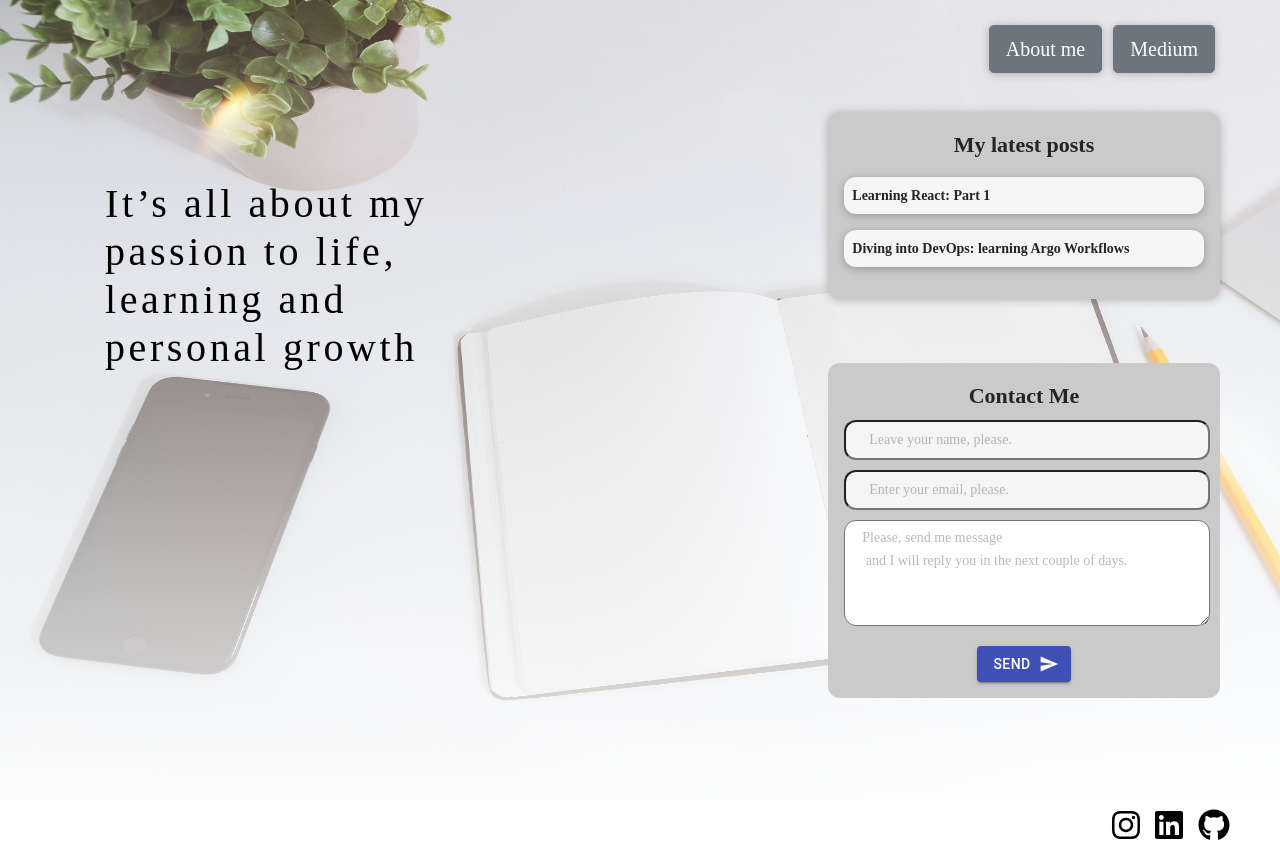
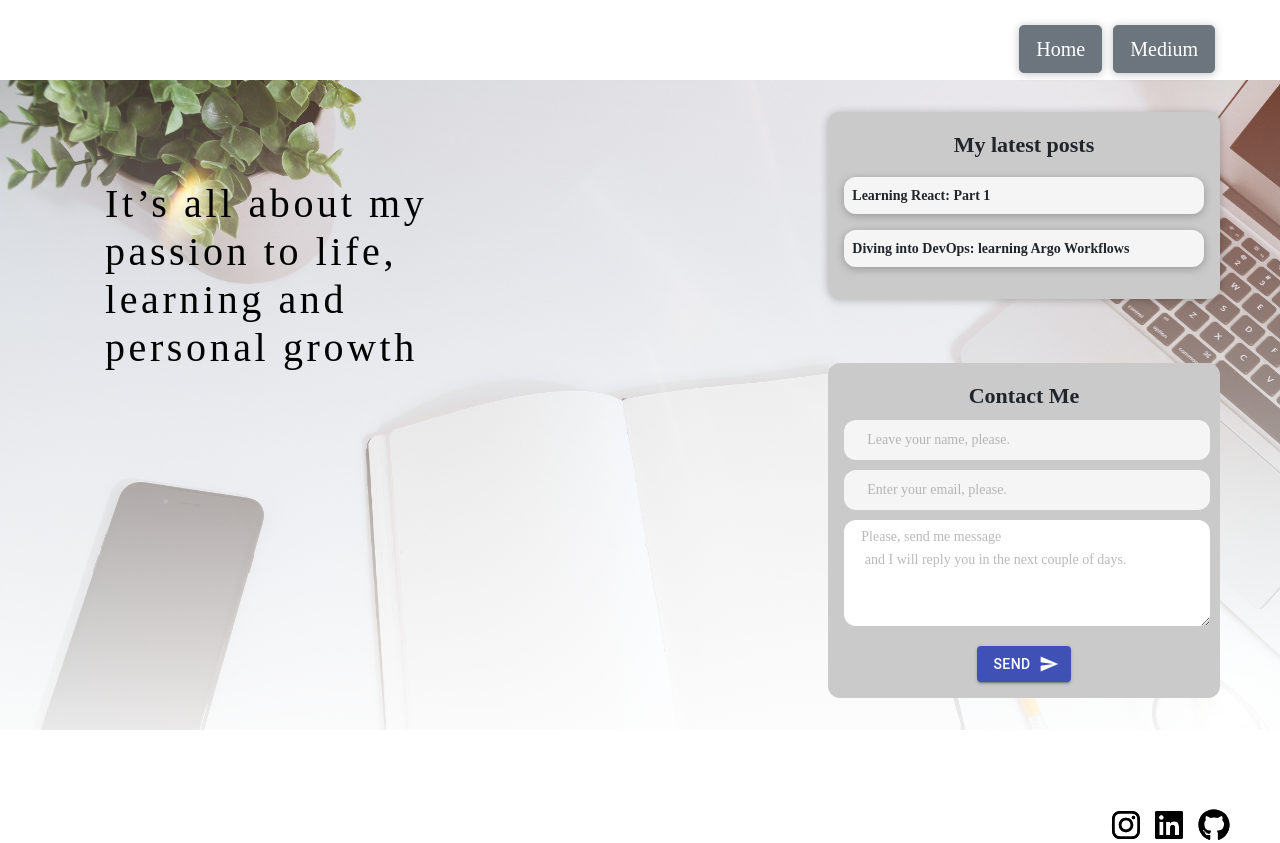
Before and after one commit to olesiaMartushkanova/react-typescript-blog, a React (Create React App) app in the folder my-app/: page / in a window 1280 px wide. After the commit the page ends 800 px from the top, so only its background shows below. Built offline with nearby package versions, Linux system fonts and the light colour scheme; no server answers; a web font is replaced by a local one.

Commit message:
working on page

```diff
--- a/my-app/src/App.tsx
+++ b/my-app/src/App.tsx
@@ -3,16 +3,21 @@ import { ABOUT_ME_PATH, HOME_PATH } from './utils/constants';
 import AboutMe from './pages/AboutMe/AboutMe';
 import Home from './pages/Home/Home';
 import Footer from './components/footer/Footer';
+import Page from './components/common/Page/Page';
 
 export const App = () => {
   return (
     <Router>
       <Switch>
         <Route exact path={HOME_PATH} component={Home}>
-          <Home />
+          <Page path={ABOUT_ME_PATH} text='Home'>
+            <Home />
+          </Page>
         </Route>
         <Route path={ABOUT_ME_PATH} component={AboutMe}>
-          <AboutMe />
+          <Page path={HOME_PATH} text='About me'>
+            <AboutMe />
+          </Page>
         </Route>
       </Switch>
       <Footer />
--- /dev/null
+++ b/my-app/src/components/common/Page/Page.css
@@ -0,0 +1,7 @@
+.buttonsContainer {
+  position: absolute;
+  display: flex;
+  right: 0;
+  margin-top: 25px;
+  margin-right: 65px;
+}
--- /dev/null
+++ b/my-app/src/components/common/Page/Page.tsx
@@ -0,0 +1,23 @@
+import Navigation from '../../main/Navigation/Navigation';
+import React from 'react';
+import Footer from '../../footer/Footer';
+import './Page.css';
+
+interface IPage {
+  path: string;
+  text: string;
+}
+
+const Page: React.FC<IPage> = (props) => {
+  const { children, path, text } = props;
+
+  return (
+    <div>
+      <Navigation path={path} text={text} className='buttonsContainer' />
+      {children}
+      <Footer />
+    </div>
+  );
+};
+
+export default Page;
--- a/my-app/src/components/footer/Footer.css
+++ b/my-app/src/components/footer/Footer.css
@@ -1,7 +1,7 @@
 .footer {
   width: 100vw;
   height: 91px;
-  position: absolute;
+  position: fixed;
   bottom: 0;
   left: 0;
 }
--- a/my-app/src/components/main/ContactForm/ContactForm.css
+++ b/my-app/src/components/main/ContactForm/ContactForm.css
@@ -21,6 +21,7 @@
   font-size: 14px;
   width: 366px;
   border-radius: 12px;
+  border-width: 0;
 }
 
 .contactField {
@@ -28,6 +29,7 @@
   padding: 20px;
   font-size: 14px;
   width: 366px;
+  border-width: 0;
 }
 
 .email {
--- a/my-app/src/pages/AboutMe/AboutMe.tsx
+++ b/my-app/src/pages/AboutMe/AboutMe.tsx
@@ -1,13 +1,7 @@
-import Navigation from '../../components/main/Navigation/Navigation';
-import { HOME_PATH } from '../../utils/constants';
 import './AboutMe.css';
 
 const AboutMe = () => {
-  return (
-    <div className='aboutMe'>
-      <Navigation path={HOME_PATH} text='Home' />
-    </div>
-  );
+  return <div className='aboutMe'></div>;
 };
 
 export default AboutMe;
--- a/my-app/src/pages/Home/Home.css
+++ b/my-app/src/pages/Home/Home.css
@@ -3,16 +3,14 @@
 .home {
   display: flex;
   flex-direction: column;
-  height: 100vh;
-  width: 100vw;
+  flex-grow: 1;
   background: linear-gradient(
       rgba(255, 255, 255, 0.1),
       rgba(255, 255, 255, 0.9)
     ),
     url('../../images/background.jpeg');
   background-repeat: no-repeat;
-  background-size: 200vh 100vh;
-  background-color: transparent;
+  background-size: 100vw;
 }
 
 .main {
--- a/my-app/src/pages/Home/Home.tsx
+++ b/my-app/src/pages/Home/Home.tsx
@@ -9,11 +9,6 @@ import Navigation from '../../components/main/Navigation/Navigation';
 const Home = () => {
   return (
     <div className='home'>
-      <Navigation
-        path={ABOUT_ME_PATH}
-        text='About me'
-        className='buttonsContainer'
-      />
       <div className='main'>
         <div className='titleContainer'>
           <h1>{TITLE_TEXT}</h1>
```
